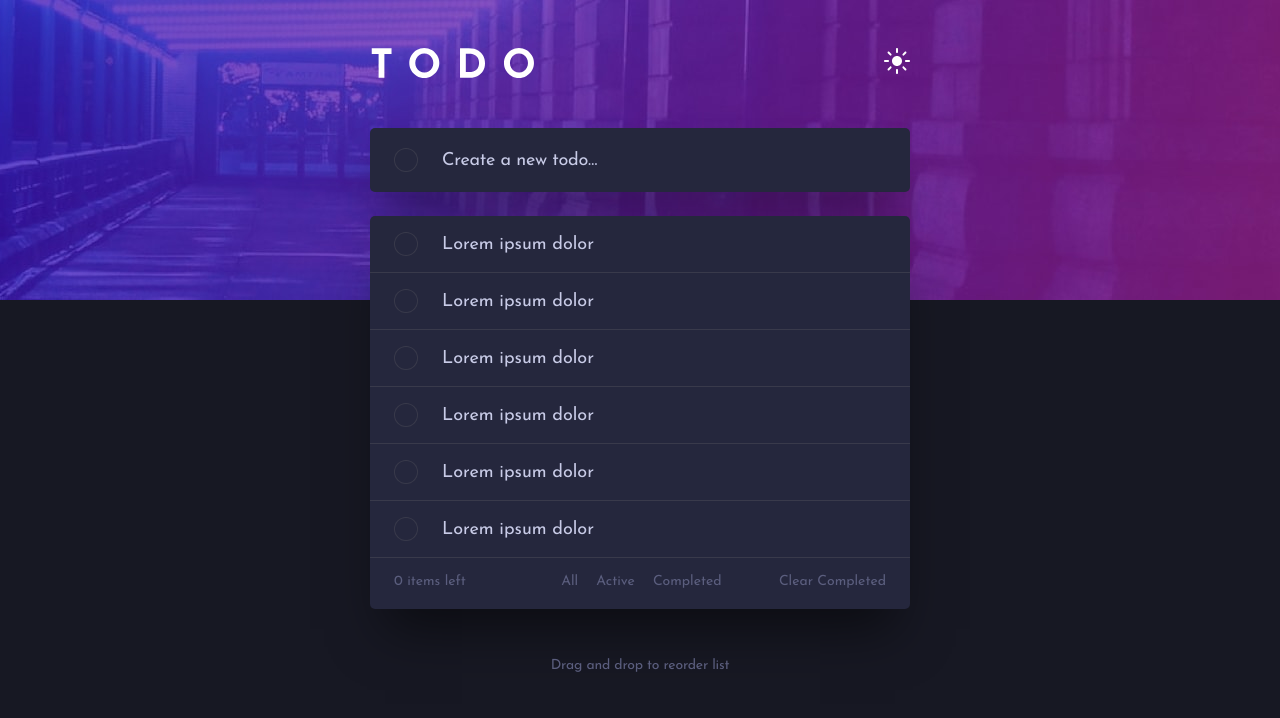
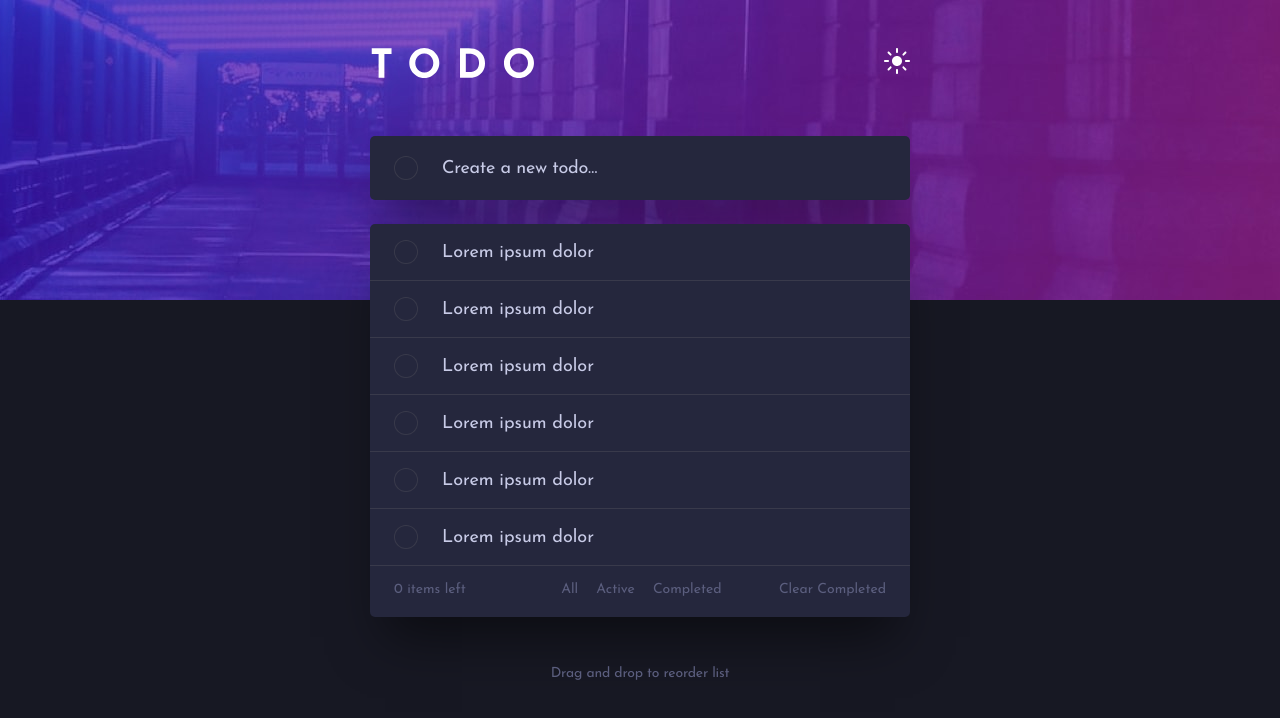
Before and after one commit to daklo91/todo-react, a React (Create React App) app: page / in a window 1280 px wide. Shown: the top 718 px of the page. Built offline with nearby package versions, Linux system fonts and the light colour scheme.

Commit message:
Minor fix to margin

```diff
--- a/src/components/todoComponents/CreateTodo.module.css
+++ b/src/components/todoComponents/CreateTodo.module.css
@@ -25,7 +25,7 @@
 
 @media only screen and (min-width: 700px) {
   .container {
-    margin-top: 60px;
+    margin-top: 68px;
     padding: 0px 24px;
   }
 
```
